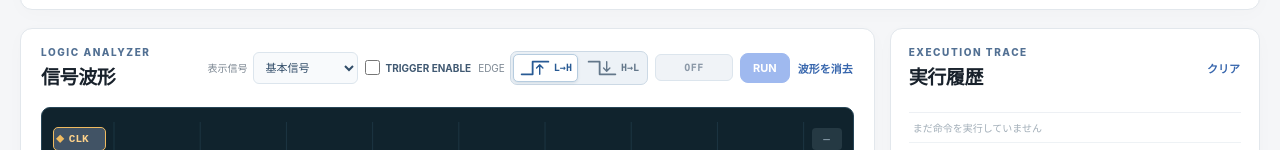
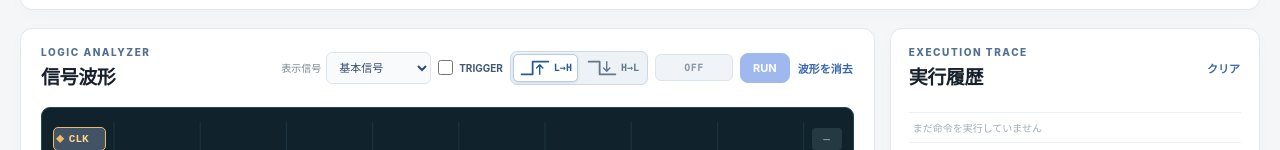
Before and after one commit to naoiw/td4, a website: page index.html in a window 1280 px wide. Shown: the part 1080-1230 px from the top of the page. Drawn offline with Linux system fonts and the light colour scheme.

Commit message:
style(scope): simplify trigger and edge control captions

```diff
--- a/index.html
+++ b/index.html
@@ -125,9 +125,8 @@
           <div><p class="eyebrow">LOGIC ANALYZER</p><h2 id="scopeTitle">信号波形</h2></div>
           <div class="scope-controls">
             <label class="scope-group-label" for="signalGroup">表示信号 <select id="signalGroup"><option value="basic">基本信号</option><option value="io">入出力 (4bit)</option><option value="registers">レジスタ A/B</option><option value="pc">PC / ALU</option><option value="rom">ROM</option></select></label>
-            <label class="scope-trigger-enable" for="triggerEnable"><input type="checkbox" id="triggerEnable"> TRIGGER ENABLE</label>
+            <label class="scope-trigger-enable" for="triggerEnable"><input type="checkbox" id="triggerEnable"> TRIGGER</label>
             <div class="scope-edge-control" role="group" aria-label="トリガーのエッジ方向">
-              <span class="scope-edge-label">EDGE</span>
               <div class="scope-edge-options">
                 <button type="button" class="scope-edge-option is-selected" id="triggerRiseBtn" aria-label="立ち上がり LからH" aria-pressed="true" title="立ち上がり (L→H)">
                   <svg viewBox="0 0 40 28" aria-hidden="true" focusable="false"><path class="scope-edge-wave" d="M3 22 H17 V6 H37"/><path class="scope-edge-arrow" d="M26 22 V10 M22 14 L26 10 L30 14"/></svg><span>L→H</span>
```
